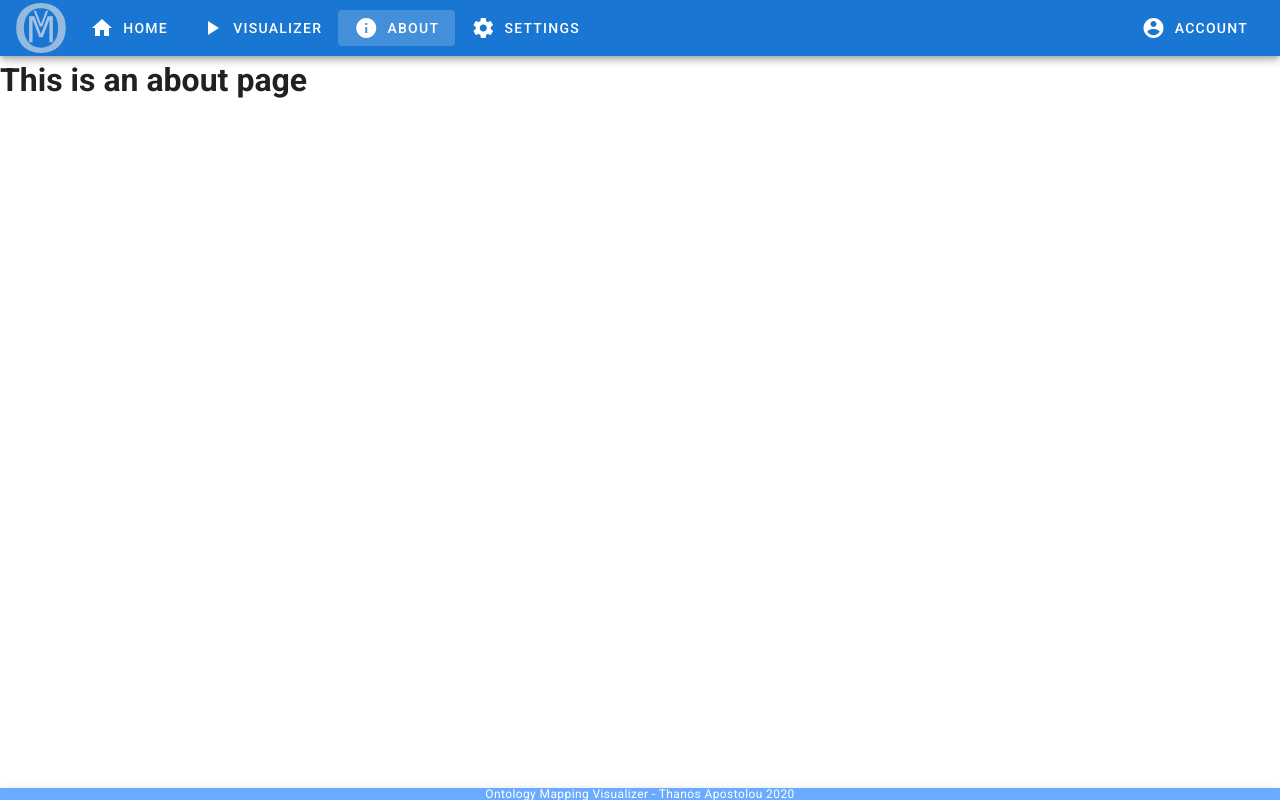
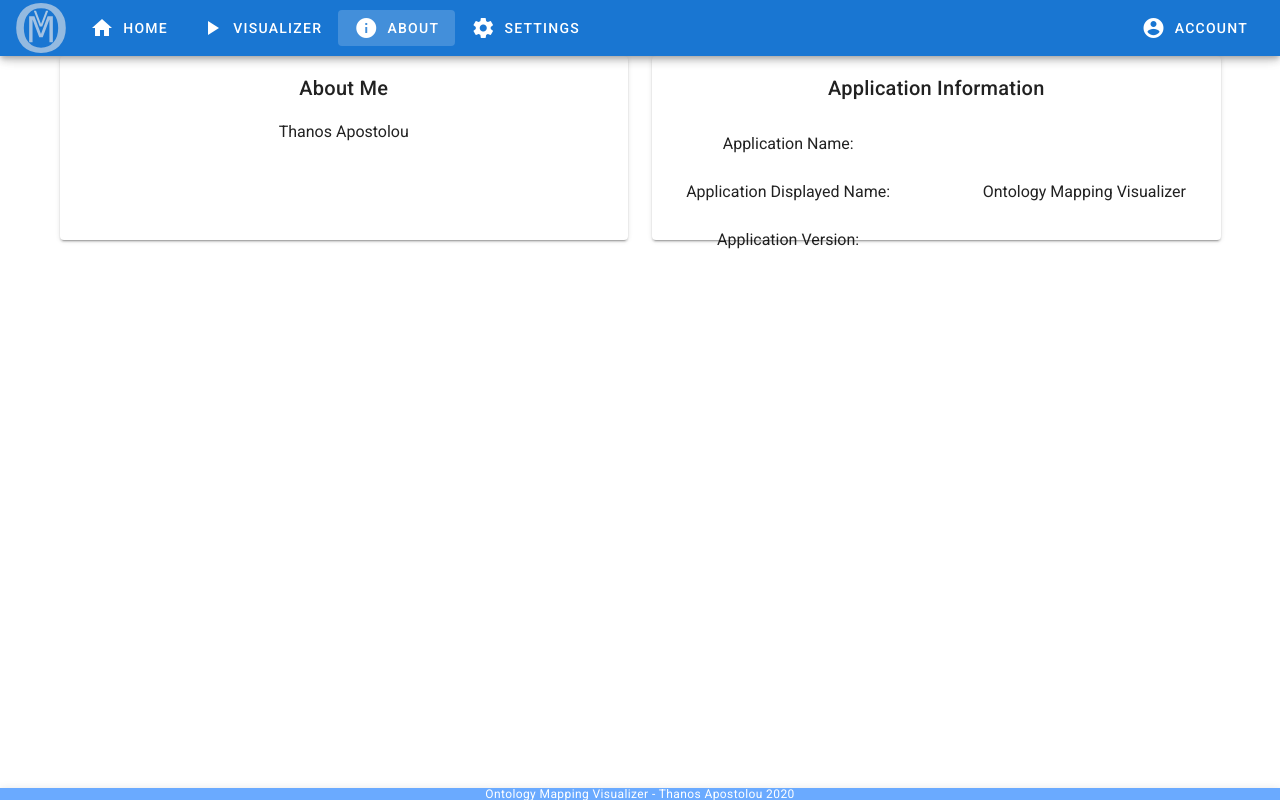
Before and after one commit to ThanosApostolou/omv, a Vue app in the folder omv-client/: page /about in a window 1280 px wide. Built offline with nearby package versions, Linux system fonts and the light colour scheme.

Commit message:
initial Visualizer and About pages

```diff
--- a/omv-client/src/views/About.vue
+++ b/omv-client/src/views/About.vue
@@ -1,11 +1,59 @@
 <template>
-    <div class='about'>
-        <h1>This is an about page</h1>
-    </div>
+    <v-container>
+        <v-row align='align' justify='center' class='text-center'>
+            <v-col cols='12' lg='6' xs='12'>
+                <v-card height='100%'>
+                    <v-row align='center' justify='center' class='text-center'>
+                        <v-card-title>About Me</v-card-title>
+                    </v-row>
+                    <v-row align='center' justify='center' class='text-center'>
+                        <p>Thanos Apostolou</p>
+                    </v-row>
+                </v-card>
+            </v-col>
+            <v-col cols='12' lg='6' xs='12'>
+                <v-card height='100%'>
+                    <v-row align='center' justify='center' class='text-center'>
+                        <v-card-title>Application Information</v-card-title>
+                    </v-row>
+                    <v-row align='center' justify='center' class='text-center'>
+                        <v-col>
+                            Application Name:
+                        </v-col>
+                        <v-col>
+                            {{ appdata.appNodeName }}
+                        </v-col>
+                    </v-row>
+                    <v-row align='center' justify='center' class='text-center'>
+                        <v-col>
+                            Application Displayed Name:
+                        </v-col>
+                        <v-col>
+                            {{ appdata.appName }}
+                        </v-col>
+                    </v-row>
+                    <v-row align='center' justify='center' class='text-center'>
+                        <v-col>
+                            Application Version:
+                        </v-col>
+                        <v-col>
+                            {{ appdata.appVersion }}
+                        </v-col>
+                    </v-row>
+                </v-card>
+            </v-col>
+        </v-row>
+    </v-container>
 </template>
 
 <script>
 export default {
-    name: 'About'
+    name: 'About',
+    props: {
+        appdata: {
+            type: Object,
+            default: null
+        }
+    }
 };
 </script>
--- a/omv-client/src/views/Visualizer.vue
+++ b/omv-client/src/views/Visualizer.vue
@@ -1,7 +1,30 @@
 <template>
-    <div>
-        <h1>This is Visualizer page</h1>
-    </div>
+    <v-container>
+        <div align='center' justify='center' class='text-center'>
+            <h1>Visualizer</h1>
+            <p>Select 2 owl files and their json mappings.</p>
+        </div>
+        <v-form v-model='valid' outlined>
+            <v-container>
+                <v-row>
+                    <v-col>
+                        <v-file-input chips counter show-size outlined label='OWL File 1' />
+                    </v-col>
+                    <v-col>
+                        <v-file-input chips counter show-size outlined label='OWL File 2' />
+                    </v-col>
+                    <v-col>
+                        <v-file-input chips counter show-size outlined label='JSON Mappings' />
+                    </v-col>
+                </v-row>
+                <v-row align='center' justify='center' class='text-center'>
+                    <v-btn color='primary' @click='submit'>
+                        Visualize
+                    </v-btn>
+                </v-row>
+            </v-container>
+        </v-form>
+    </v-container>
 </template>
 
 <script>
```
